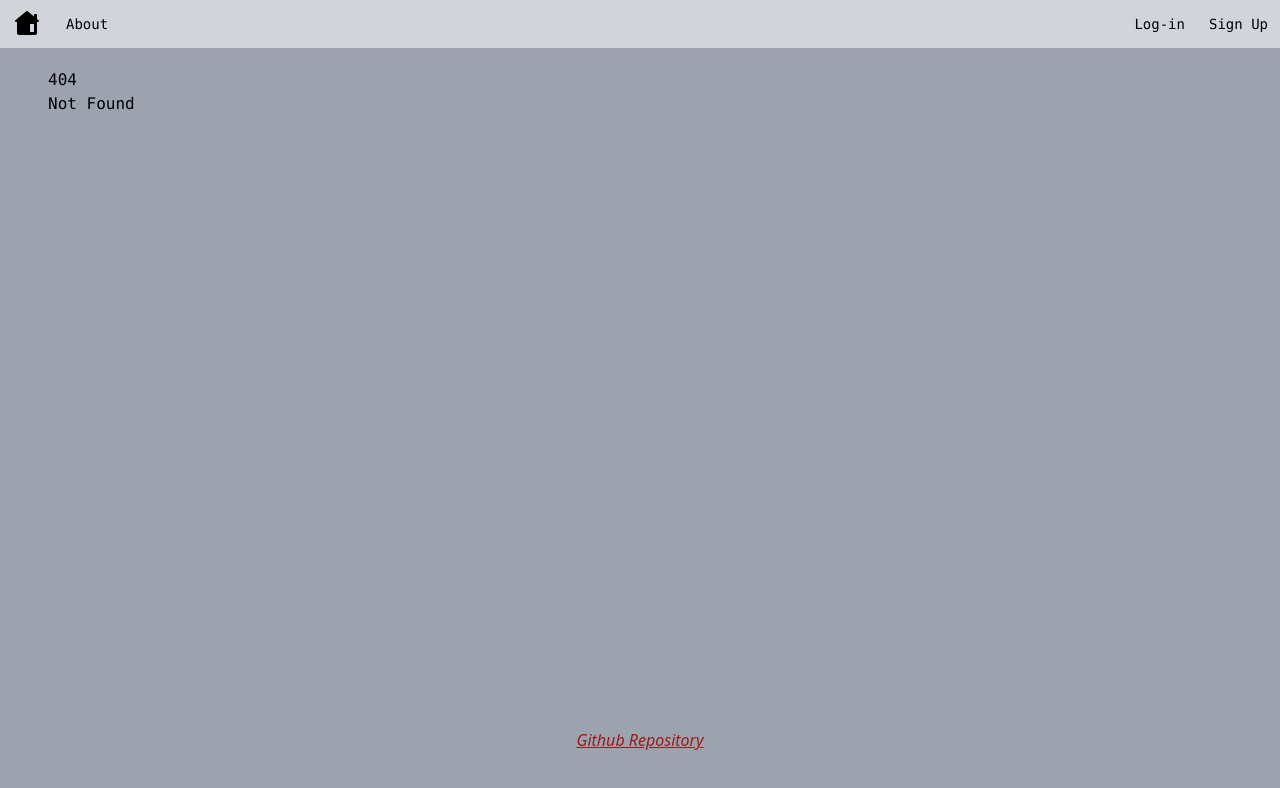
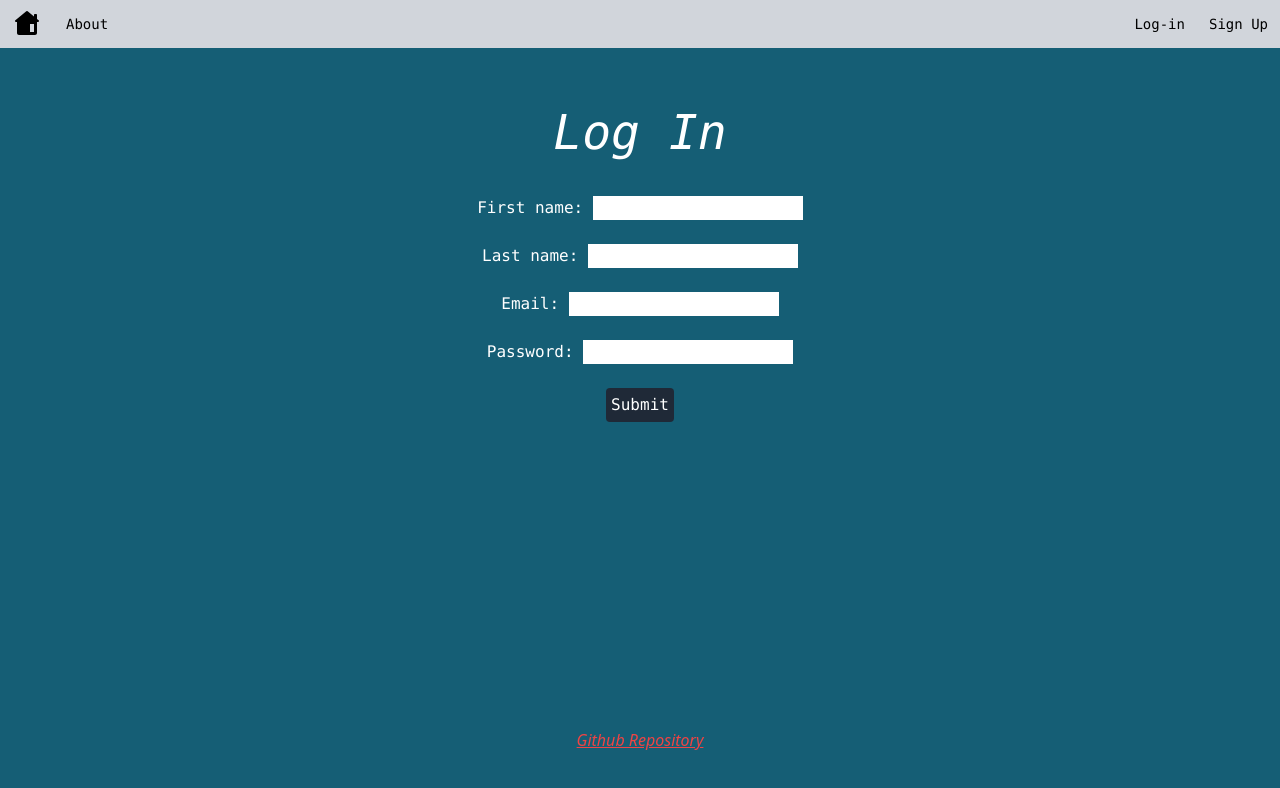
Before and after one commit to CoCochran/turnbasedgame, a SvelteKit app: page /sign-up in a window 1280 px wide. Before the commit this address had no page. Shown: the top 788 px of the page. Built offline with nearby package versions, Linux system fonts and the light colour scheme.

Commit message:
Add content to LogIn page
Add input fields to login and signup forms. change background color to cyan, text color to white. I will change how the input fields are aligned later.

```diff
--- a/src/components/global/footer.svelte
+++ b/src/components/global/footer.svelte
@@ -1,6 +1,6 @@
 <html lang='en'>
     <div class="flex items-center justify-center my-12">
-        <a class="text-red-800 underline italic" target="_blank" href="https://github.com/CoCochran/turnbasedgame">Github Repository</a>
+        <a class="text-red-500 underline italic" target="_blank" href="https://github.com/CoCochran/turnbasedgame">Github Repository</a>
         </div>
 
 </html>
--- a/src/routes/+layout.svelte
+++ b/src/routes/+layout.svelte
@@ -15,7 +15,7 @@
 	<!-- Analytics -->
   </svelte:head>
 
-  <main class="flex flex-col min-h-screen bg-gray-400 font-mono">
+  <main class="flex flex-col min-h-screen bg-cyan-800 text-white font-mono">
 	<!-- Navbar -->
 	<header>
 	  <Navbar />
--- /dev/null
+++ b/src/routes/login/+page.svelte
@@ -0,0 +1,12 @@
+<html lang="en" class="font-mono">
+<div class="mx-[20%] text-center">
+  <h1 class="py-10 text-5xl italic">Log In</h1>
+    <form>
+      <label for="email">Email:</label>
+      <input type="text" id="email" name="email"><br><br>
+      <label for="password">Password:</label>
+      <input type="text" id="password" name="password"><br><br>
+      <input class="bg-gray-800 p-[5px] rounded" type="submit" value="Login">
+    </form>
+</div>
+</html>
--- /dev/null
+++ b/src/routes/sign-up/+page.svelte
@@ -0,0 +1,16 @@
+<html lang="en" class="font-mono">
+<div class="mx-[20%] text-center">
+  <h1 class="py-10 text-5xl italic">Log In</h1>
+    <form>
+      <label for="fname">First name:</label>
+      <input type="text" id="fname" name="fname"><br><br>
+      <label for="lname">Last name:</label>
+      <input type="text" id="lname" name="lname"><br><br>
+      <label for="email">Email:</label>
+      <input type="text" id="email" name="email"><br><br>
+      <label for="password">Password:</label>
+      <input type="text" id="password" name="password"><br><br>
+      <input class="bg-gray-800 p-[5px] rounded" type="submit" value="Submit">
+    </form>
+</div>
+</html>
```
